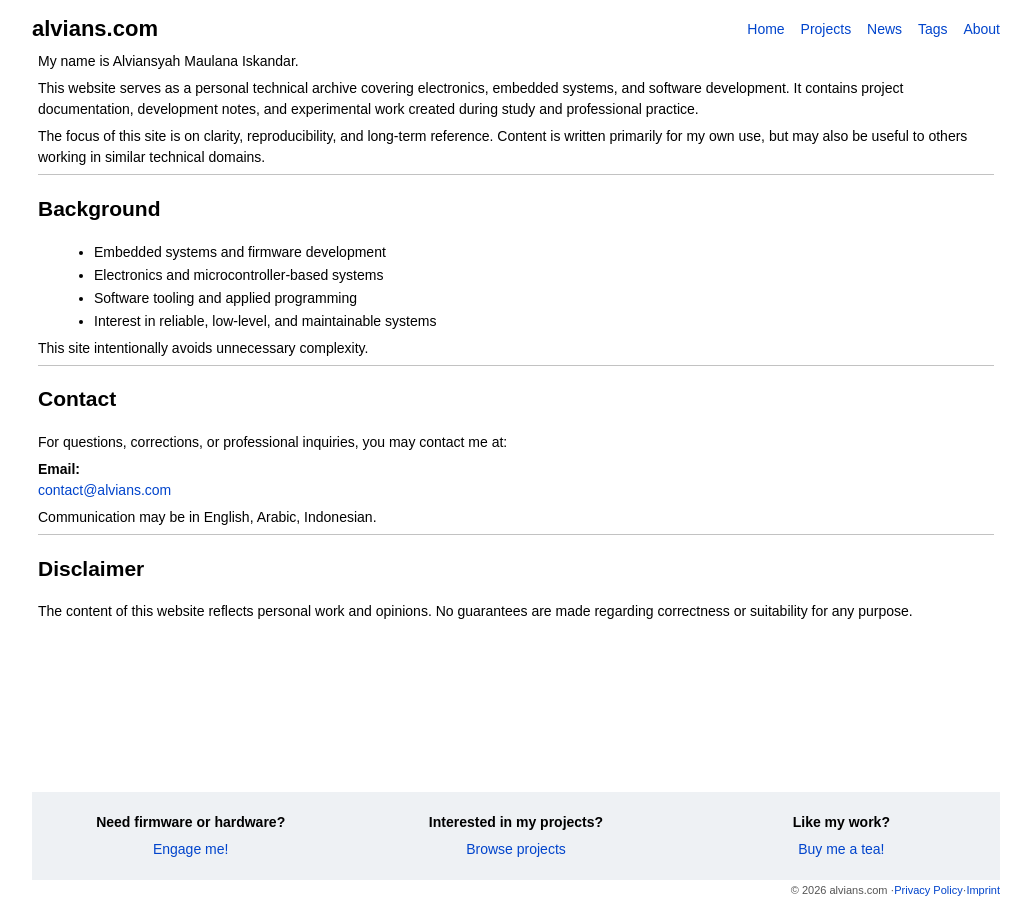
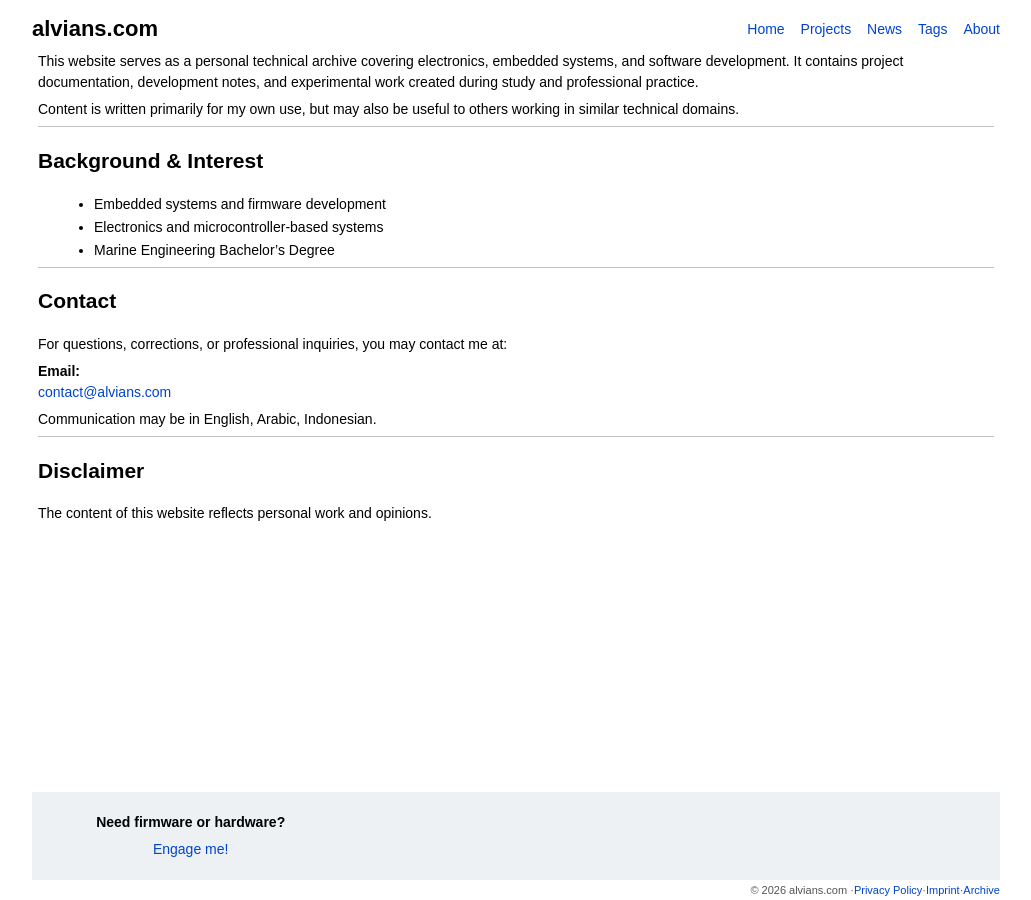
Before and after one commit to alviansm/alviansm.github.io, a Jekyll site: the page built from about.md, in a window 1280 px wide. Shown: the whole page, without its empty margins (124-1155 px from the left). Built offline with Jekyll 4.4.1, drawn with Linux system fonts in a browser that asks for light colours.

Commit message:
minor adjustments for some content and layout

```diff
--- a/_config.yml
+++ b/_config.yml
@@ -3,7 +3,7 @@ title: "alvians.com"
 email: contact@alvians.com
 description: >- # this means to ignore newlines until "baseurl:"
   Embedded System Engineer
-baseurl: "/alvians-com" # the subpath of your site, e.g. /blog
+baseurl: "/" # the subpath of your site, e.g. /blog
 url: "https://alviansm.github.io" # the base hostname & protocol for your site
 author: "Alvians Maulana"
 timezone: UTC
--- a/_includes/footer.html
+++ b/_includes/footer.html
@@ -6,18 +6,18 @@
 
         <div class="footer-cta-item">
           <strong>Need firmware or hardware?</strong>
-          <a href="/contact/">Engage me!</a>
+          <a href="/about/">Engage me!</a>
         </div>
 
-        <div class="footer-cta-item">
+        <!-- <div class="footer-cta-item">
           <strong>Interested in my projects?</strong>
-          <a href="/projects/">Browse projects</a>
-        </div>
+          <a href="/projects/">Study Notes</a>
+        </div> -->
 
-        <div class="footer-cta-item">
+        <!-- <div class="footer-cta-item">
           <strong>Like my work?</strong>
           <a href="https://buymeacoffee.com/alvians">Buy me a tea!</a>
-        </div>
+        </div> -->
 
       </div>
     </div>
@@ -28,6 +28,7 @@
       © {{ site.time | date: "%Y" }} {{ site.title }}
       · <a href="/privacy/">Privacy Policy</a>
       · <a href="/imprint/">Imprint</a>
+      · <a href="/archive/">Archive</a>
     </div>
   </div>
 
--- a/about.md
+++ b/about.md
@@ -4,26 +4,20 @@ title: About
 permalink: /about/
 ---
 
-My name is Alviansyah Maulana Iskandar.
-
 This website serves as a personal technical archive covering electronics,
 embedded systems, and software development. It contains project documentation, development notes, and experimental work
 created during study and professional practice.
 
-The focus of this site is on clarity, reproducibility, and long-term reference.
 Content is written primarily for my own use, but may also be useful to others
 working in similar technical domains.
 
 ---
 
-## Background
+## Background & Interest
 
 - Embedded systems and firmware development
 - Electronics and microcontroller-based systems
-- Software tooling and applied programming
-- Interest in reliable, low-level, and maintainable systems
-
-This site intentionally avoids unnecessary complexity.
+- Marine Engineering Bachelor's Degree
 
 ---
 
@@ -41,4 +35,3 @@ Communication may be in English, Arabic, Indonesian.
 ## Disclaimer
 
 The content of this website reflects personal work and opinions.
-No guarantees are made regarding correctness or suitability for any purpose.
```
Also changed, not shown: _posts/2025-07-15-how-to-use-sqlite-cipher-into-qt-from-source.md (+1 -1 lines).
